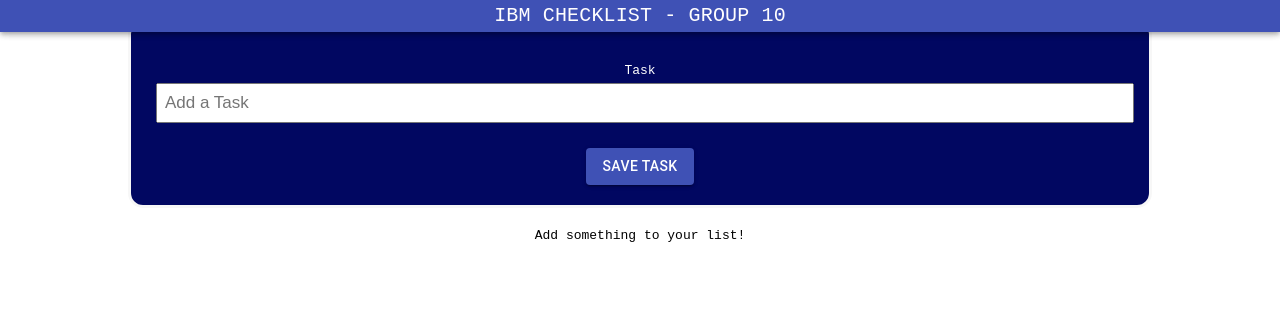
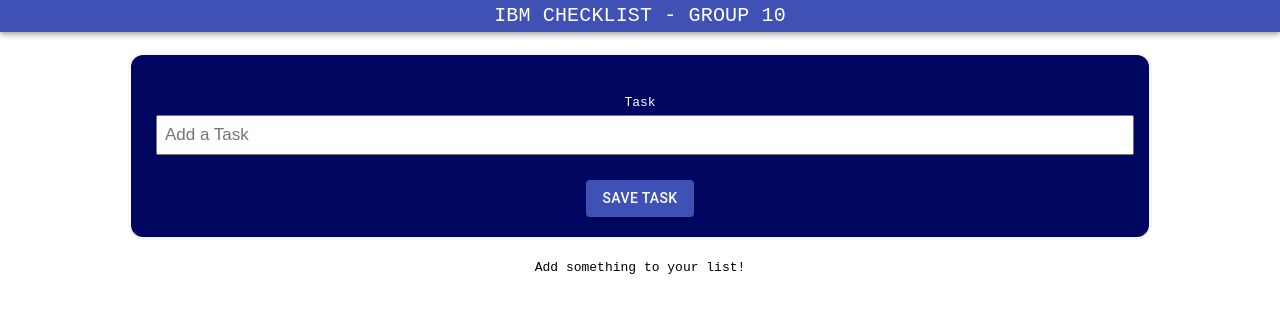
Before and after one commit to 2021-IBM-Accelerate-SW-Track/lab-1-team-10, a React (Create React App) app: page / in a window 1280 px wide. Shown: the top 312 px of the page. Built offline with nearby package versions, Linux system fonts and the light colour scheme; the HTML template or start-up script is replaced by a standard one.

Commit message:
App bar needed to be named static

```diff
--- a/src/component/header/header.js
+++ b/src/component/header/header.js
@@ -4,14 +4,16 @@
 
 
 const useStyles = makeStyles ((theme) => ({
+
     header: {
+        backgroundColor:"#010161",
+        marginBottom: theme.spacing(1),
+        margingTop: theme.spacing(1),
 
-
-        backgroundColor:"#010161",
     },
         logo: {
             fontFamily: "monospace",
-            fontWeight: 300,
+            fontWeight: 500,
             color: "#FFFEFE",
             textAlign: 'center',
         },
@@ -34,7 +36,11 @@
 
     return (
         <header>
-            <AppBar className = "header">{displayDesktop()}</AppBar>
+            <AppBar className = "header" position ="static">
+
+                {displayDesktop()}
+
+            </AppBar>
         </header>
     );
 }
```
